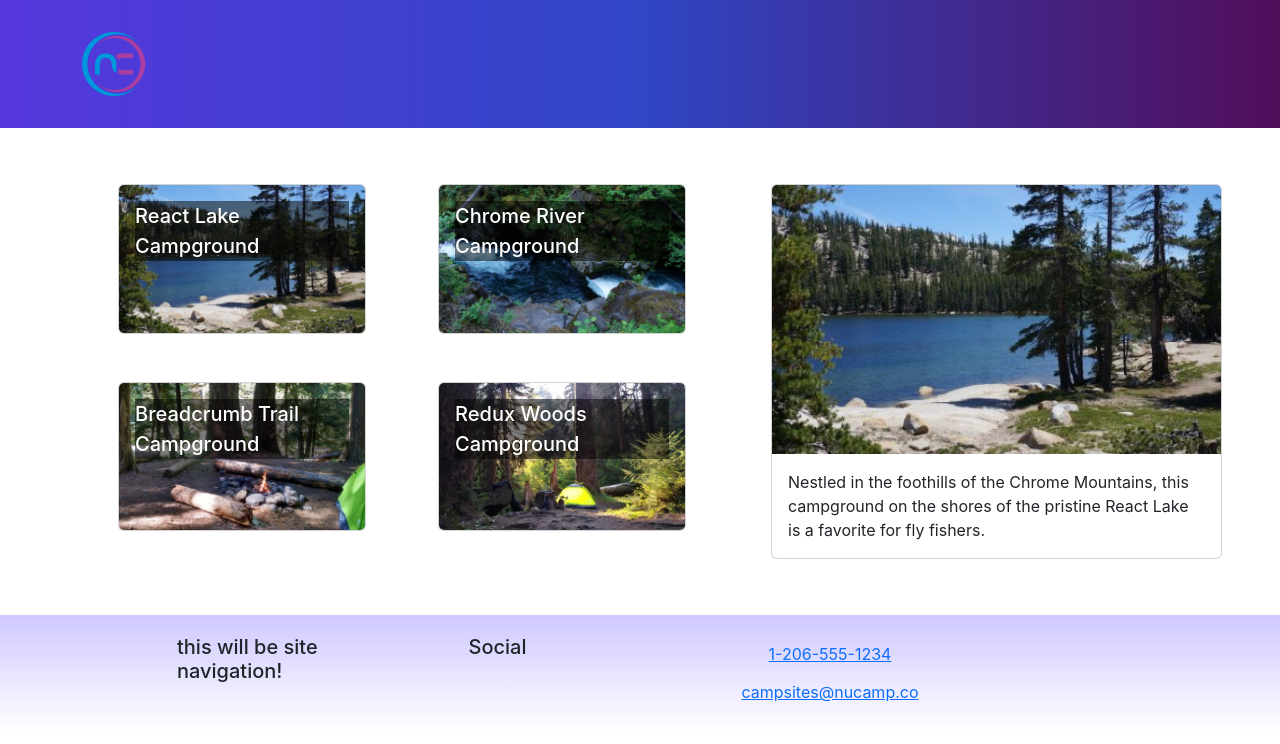
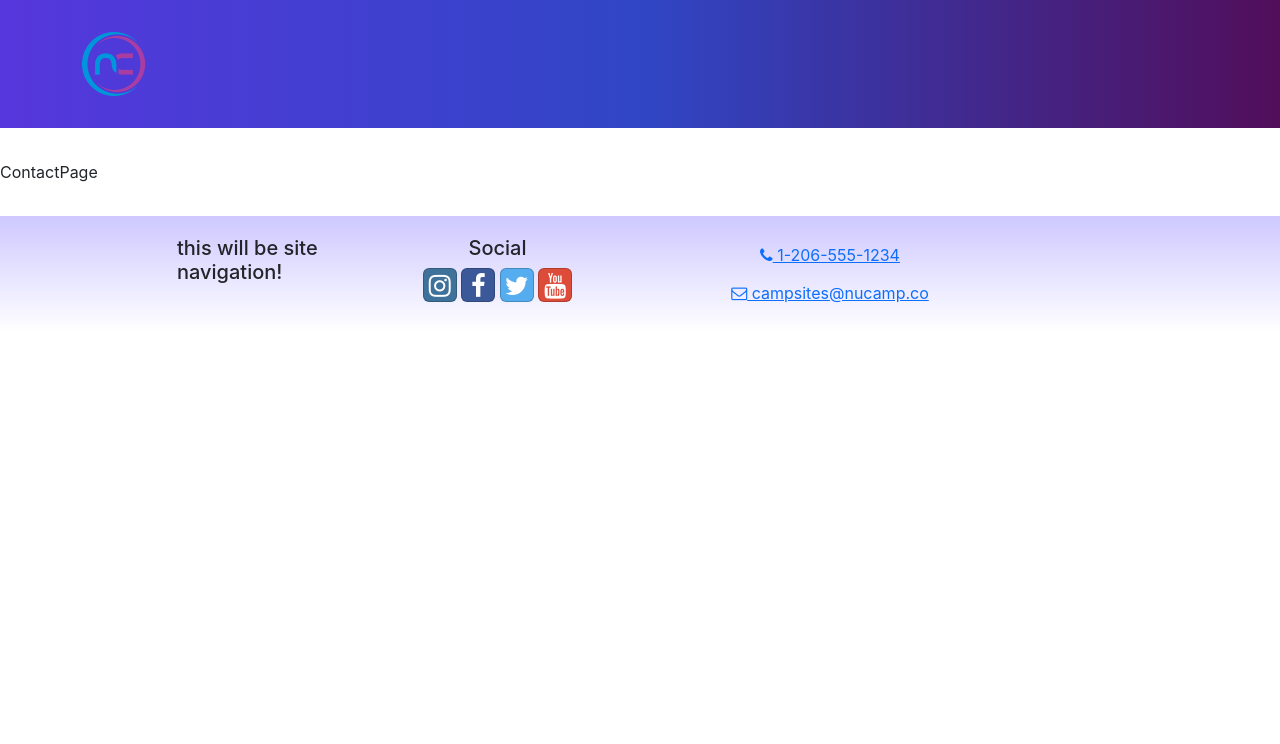
Before and after one commit to YoniYo12/React-Nucampsite, a React (Create React App) app: page /contact in a window 1280 px wide. Shown: the top 744 px of the page. Built offline with nearby package versions, Linux system fonts and the light colour scheme.

Commit message:
Router Setup

```diff
--- a/src/App.js
+++ b/src/App.js
@@ -4,12 +4,21 @@ import React from 'react';
 import './App.css';
 import Header from './components/Header';
 import Footer from './components/Footer';
+import { Route, Routes } from 'react-router-dom';
+import HomePage from './pages/HomePage';
+import ContactPage from './pages/ContactPage';
+
+
 
 function App() {
   return (
     <div className="App">
             <Header />
-            <CampsitesDirectoryPage />
+            <Routes >
+              <Route path='/' element={<HomePage/>}></Route>
+              <Route path='contact' element={<ContactPage/>}> </Route>
+              <Route path='directory' element={<CampsitesDirectoryPage/>}> </Route>
+            </Routes>
             <Footer />
     </div>
   );
--- a/src/features/campsites/CampsitesList.js
+++ b/src/features/campsites/CampsitesList.js
@@ -1,16 +1,18 @@
 import { CAMPSITES } from "../../app/shared/CAMPSITES";
 import CampsiteCard from "./CampsiteCard";
 import {Col,Row} from 'reactstrap';
-import { selectAllCampsites } from "./campsitesSlice";
+// import { selectAllCampsites } from "./campsitesSlice";
 
-const CampsitesList = ()=>{
-    const campsites = selectAllCampsites();
+const CampsitesList = ({setCampsiteID})=>{
+    // const campsites = selectAllCampsites();
     return(
         <Row className='ms-auto'>
             {
                 CAMPSITES.map(campsite=>{
                     return(
-                    <Col md='5' className='m-4' key={campsite.id}>
+                    <Col md='5' className='m-4' key={campsite.id}
+                    onClick={()=>setCampsiteID(campsite.id)}
+                    >
                         <CampsiteCard campsite={campsite}/>
                     </Col>
                     )
--- a/src/features/campsites/campsitesSlice.js
+++ b/src/features/campsites/campsitesSlice.js
@@ -5,6 +5,6 @@ export const selectAllCampsites = ()=>{
 }
 
 
-export const selectRandomCampsite = () =>{
-    return CAMPSITES[Math.floor(Math.random()*CAMPSITES.length)];
+export const selectCampsiteById = (id)=>{
+    return CAMPSITES.find((campsite)=>campsite.id=== id);
 }
--- a/src/pages/CampsitesDirectoryPage.js
+++ b/src/pages/CampsitesDirectoryPage.js
@@ -1,17 +1,22 @@
-import {Container , Col , Row,Button} from 'reactstrap'
+import {Container , Col , Row} from 'reactstrap'
 import CampsitesList from '../features/campsites/CampsitesList'
 import CampsiteDetail from '../features/campsites/CampsiteDetail'
-import { selectRandomCampsite } from '../features/campsites/campsitesSlice';
+
+import { useState } from 'react';
+import { selectCampsiteById } from '../features/campsites/campsitesSlice';
 
 
 const CampsitesDirectoryPage = ()=>{
-    const selectedCampsite = selectRandomCampsite();
+    const [campsiteID,setCampsiteID] = useState(0);
+    const selectedCampsite = selectCampsiteById(campsiteID)
+
      return(
         <Container>
 
+
             <Row>
                 <Col sm='5' md ='7'>
-                    <CampsitesList/>
+                    <CampsitesList setCampsiteID={setCampsiteID}/>
                 </Col>
                 <Col sm='7' md='5'>
                     <CampsiteDetail campsite={selectedCampsite}/>
--- /dev/null
+++ b/src/pages/ContactPage.js
@@ -0,0 +1,6 @@
+const ContactPage = ()=>{
+
+    return <div>ContactPage</div>
+}
+
+export default ContactPage
--- /dev/null
+++ b/src/pages/HomePage.js
@@ -0,0 +1,8 @@
+
+const HomePage = ()=>{
+    return <div>HomePage</div>
+
+
+}
+
+export default HomePage;
```
Also changed, not shown: src/index.js (+8 -0 lines).
